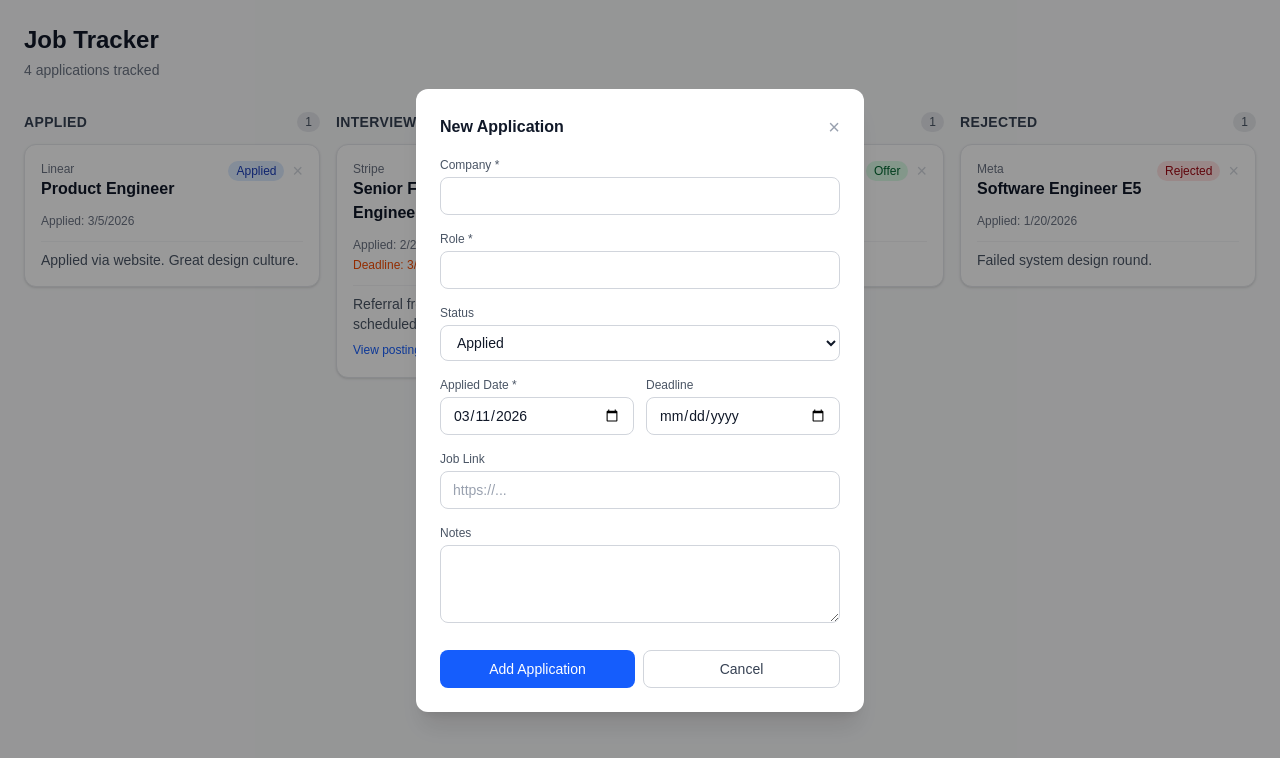
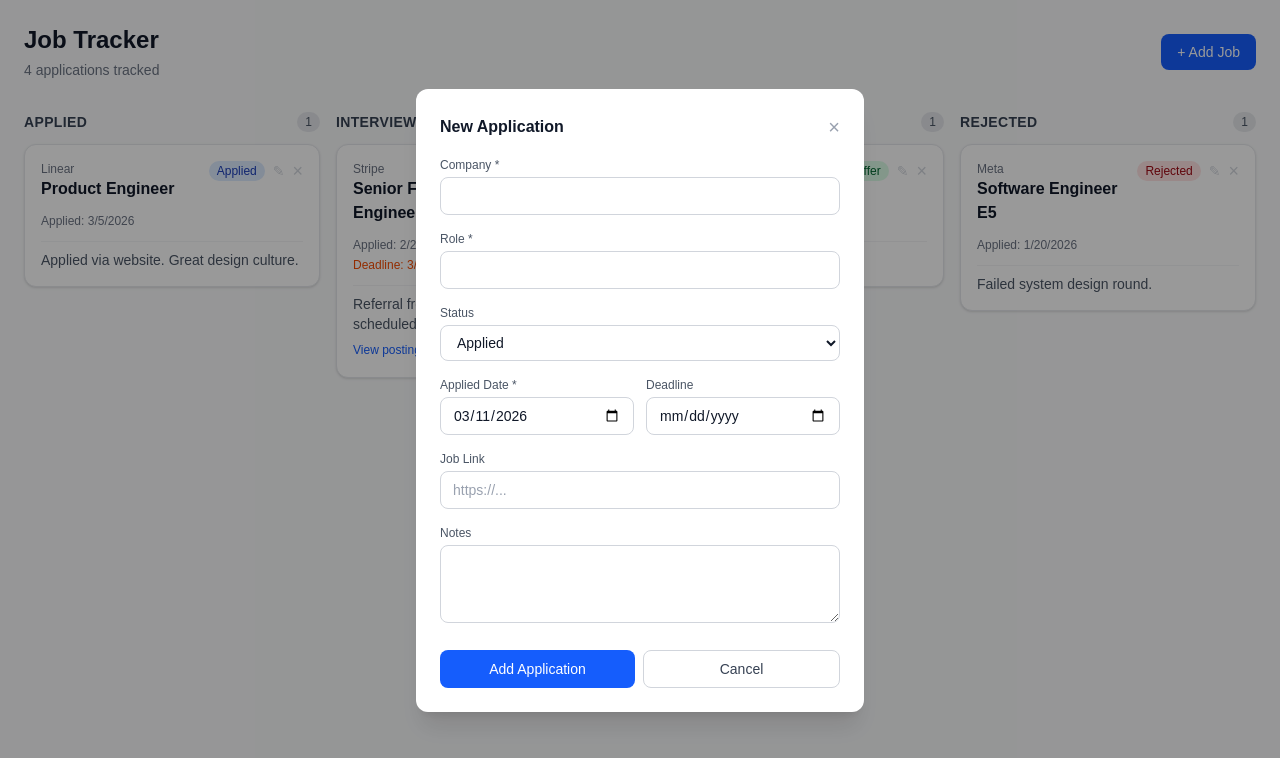
Before and after one commit to greatberser/Job-Application-Tracker, a Next.js app: page / in a window 1280 px wide. Both pictures are taken after a click on the button "+ Add Job". Shown: the top 758 px of the page. Built offline with nearby package versions, Linux system fonts and the light colour scheme.

Commit message:
add edit modal - JobFormModal handles both add and edit modes

```diff
--- a/src/components/AddJobForm.tsx
+++ b/src/components/AddJobForm.tsx
@@ -1,120 +1,20 @@
 'use client';
 
 import { useState } from 'react';
-import { useJobStore } from '@/store/jobStore';
-import { JOB_STATUSES, JobStatus } from '@/types/job';
+import JobFormModal from './JobFormModal';
 
 export default function AddJobForm() {
   const [open, setOpen] = useState(false);
-  const [form, setForm] = useState({
-    company: '',
-    role: '',
-    status: 'applied' as JobStatus,
-    appliedDate: new Date().toISOString().split('T')[0],
-    deadline: '',
-    notes: '',
-    link: '',
-  });
 
-  // ← Zustand: grab only the action we need
-  const addJob = useJobStore((state) => state.addJob);
-
-  function handleSubmit(e: React.FormEvent) {
-    e.preventDefault();
-    addJob({
-      ...form,
-      deadline: form.deadline || undefined,
-      notes: form.notes || undefined,
-      link: form.link || undefined,
-    });
-    setOpen(false);
-    setForm({
-      company: '',
-      role: '',
-      status: 'applied',
-      appliedDate: new Date().toISOString().split('T')[0],
-      deadline: '',
-      notes: '',
-      link: '',
-    });
-  }
-
-  if (!open) {
-    return (
+  return (
+    <>
       <button
         onClick={() => setOpen(true)}
         className="px-4 py-2 bg-blue-600 text-white text-sm rounded-lg hover:bg-blue-700 transition-colors"
       >
         + Add Job
       </button>
-    );
-  }
-
-  return (
-    <div className="fixed inset-0 bg-black/40 flex items-center justify-center z-50">
-      <form
-        onSubmit={handleSubmit}
-        className="bg-white rounded-xl shadow-xl p-6 w-full max-w-md space-y-4"
-      >
-        <div className="flex justify-between items-center">
-          <h2 className="font-semibold text-gray-900">New Application</h2>
-          <button type="button" onClick={() => setOpen(false)} className="text-gray-400 hover:text-gray-700 text-xl">×</button>
-        </div>
-
-        <Field label="Company *">
-          <input required value={form.company} onChange={(e) => setForm({ ...form, company: e.target.value })} className={input} />
-        </Field>
-
-        <Field label="Role *">
-          <input required value={form.role} onChange={(e) => setForm({ ...form, role: e.target.value })} className={input} />
-        </Field>
-
-        <Field label="Status">
-          <select value={form.status} onChange={(e) => setForm({ ...form, status: e.target.value as JobStatus })} className={input}>
-            {JOB_STATUSES.map((s) => (
-              <option key={s.value} value={s.value}>{s.label}</option>
-            ))}
-          </select>
-        </Field>
-
-        <div className="grid grid-cols-2 gap-3">
-          <Field label="Applied Date *">
-            <input required type="date" value={form.appliedDate} onChange={(e) => setForm({ ...form, appliedDate: e.target.value })} className={input} />
-          </Field>
-          <Field label="Deadline">
-            <input type="date" value={form.deadline} onChange={(e) => setForm({ ...form, deadline: e.target.value })} className={input} />
-          </Field>
-        </div>
-
-        <Field label="Job Link">
-          <input type="url" value={form.link} onChange={(e) => setForm({ ...form, link: e.target.value })} placeholder="https://..." className={input} />
-        </Field>
-
-        <Field label="Notes">
-          <textarea value={form.notes} onChange={(e) => setForm({ ...form, notes: e.target.value })} rows={3} className={input} />
-        </Field>
-
-        <div className="flex gap-2 pt-1">
-          <button type="submit" className="flex-1 bg-blue-600 text-white py-2 rounded-lg text-sm hover:bg-blue-700 transition-colors">
-            Add Application
-          </button>
-          <button type="button" onClick={() => setOpen(false)} className="flex-1 border border-gray-300 py-2 rounded-lg text-sm text-gray-700 hover:bg-gray-50 transition-colors">
-            Cancel
-          </button>
-        </div>
-      </form>
-    </div>
+      <JobFormModal open={open} onClose={() => setOpen(false)} />
+    </>
   );
 }
-
-// small helpers to keep JSX clean
-const input = 'w-full border border-gray-300 rounded-lg px-3 py-2 text-sm text-gray-900 placeholder:text-gray-400 focus:outline-none focus:ring-2 focus:ring-blue-500';
-
-function Field({ label, children }: { label: string; children: React.ReactNode }) {
-  return (
-    <div>
-      <label className="block text-xs font-medium text-gray-600 mb-1">{label}</label>
-      {children}
-    </div>
-  );
-}
--- a/src/components/JobCard.tsx
+++ b/src/components/JobCard.tsx
@@ -1,17 +1,18 @@
 'use client';
 
+import { useState } from 'react';
 import { Job } from '@/types/job';
 import { useJobStore } from '@/store/jobStore';
 import StatusBadge from './StatusBadge';
+import JobFormModal from './JobFormModal';
 
 interface Props {
   job: Job;
 }
 
 export default function JobCard({ job }: Props) {
-  // ← Zustand: subscribe only to the deleteJob action.
-  // This component won't re-render when other state (like jobs list) changes.
   const deleteJob = useJobStore((state) => state.deleteJob);
+  const [editing, setEditing] = useState(false);
 
   const deadlineSoon =
     job.deadline &&
@@ -27,6 +28,13 @@ export default function JobCard({ job }: Props) {
         <div className="flex items-center gap-2">
           <StatusBadge status={job.status} />
           <button
+            onClick={() => setEditing(true)}
+            className="text-gray-300 hover:text-blue-500 transition-colors text-sm leading-none"
+            aria-label="Edit job"
+          >
+            ✎
+          </button>
+          <button
             onClick={() => deleteJob(job.id)}
             className="text-gray-300 hover:text-red-500 transition-colors text-lg leading-none"
             aria-label="Delete job"
@@ -35,6 +43,8 @@ export default function JobCard({ job }: Props) {
           </button>
         </div>
       </div>
+
+      <JobFormModal open={editing} onClose={() => setEditing(false)} job={job} />
 
       <div className="mt-3 text-xs text-gray-500 space-y-1">
         <p>Applied: {new Date(job.appliedDate).toLocaleDateString()}</p>
--- /dev/null
+++ b/src/components/JobFormModal.tsx
@@ -0,0 +1,137 @@
+'use client';
+
+import { useState, useEffect } from 'react';
+import { useJobStore } from '@/store/jobStore';
+import { Job, JOB_STATUSES, JobStatus } from '@/types/job';
+
+interface Props {
+  open: boolean;
+  onClose: () => void;
+  job?: Job; // if provided → edit mode, otherwise → add mode
+}
+
+const EMPTY_FORM = {
+  company: '',
+  role: '',
+  status: 'applied' as JobStatus,
+  appliedDate: new Date().toISOString().split('T')[0],
+  deadline: '',
+  notes: '',
+  link: '',
+};
+
+export default function JobFormModal({ open, onClose, job }: Props) {
+  const addJob = useJobStore((state) => state.addJob);
+  const updateJob = useJobStore((state) => state.updateJob);
+
+  const [form, setForm] = useState(EMPTY_FORM);
+
+  // when editing, pre-fill the form with the job's current values
+  useEffect(() => {
+    if (job) {
+      setForm({
+        company: job.company,
+        role: job.role,
+        status: job.status,
+        appliedDate: job.appliedDate,
+        deadline: job.deadline ?? '',
+        notes: job.notes ?? '',
+        link: job.link ?? '',
+      });
+    } else {
+      setForm(EMPTY_FORM);
+    }
+  }, [job, open]);
+
+  if (!open) return null;
+
+  const isEditing = !!job;
+
+  function handleSubmit(e: React.FormEvent) {
+    e.preventDefault();
+    const data = {
+      ...form,
+      deadline: form.deadline || undefined,
+      notes: form.notes || undefined,
+      link: form.link || undefined,
+    };
+
+    if (isEditing) {
+      updateJob(job.id, data);
+    } else {
+      addJob(data);
+    }
+    onClose();
+  }
+
+  return (
+    <div className="fixed inset-0 bg-black/40 flex items-center justify-center z-50">
+      <form
+        onSubmit={handleSubmit}
+        className="bg-white rounded-xl shadow-xl p-6 w-full max-w-md space-y-4"
+      >
+        <div className="flex justify-between items-center">
+          <h2 className="font-semibold text-gray-900">
+            {isEditing ? 'Edit Application' : 'New Application'}
+          </h2>
+          <button type="button" onClick={onClose} className="text-gray-400 hover:text-gray-700 text-xl">
+            ×
+          </button>
+        </div>
+
+        <Field label="Company *">
+          <input required value={form.company} onChange={(e) => setForm({ ...form, company: e.target.value })} className={input} />
+        </Field>
+
+        <Field label="Role *">
+          <input required value={form.role} onChange={(e) => setForm({ ...form, role: e.target.value })} className={input} />
+        </Field>
+
+        <Field label="Status">
+          <select value={form.status} onChange={(e) => setForm({ ...form, status: e.target.value as JobStatus })} className={input}>
+            {JOB_STATUSES.map((s) => (
+              <option key={s.value} value={s.value}>{s.label}</option>
+            ))}
+          </select>
+        </Field>
+
+        <div className="grid grid-cols-2 gap-3">
+          <Field label="Applied Date *">
+            <input required type="date" value={form.appliedDate} onChange={(e) => setForm({ ...form, appliedDate: e.target.value })} className={input} />
+          </Field>
+          <Field label="Deadline">
+            <input type="date" value={form.deadline} onChange={(e) => setForm({ ...form, deadline: e.target.value })} className={input} />
+          </Field>
+        </div>
+
+        <Field label="Job Link">
+          <input type="url" value={form.link} onChange={(e) => setForm({ ...form, link: e.target.value })} placeholder="https://..." className={input} />
+        </Field>
+
+        <Field label="Notes">
+          <textarea value={form.notes} onChange={(e) => setForm({ ...form, notes: e.target.value })} rows={3} className={input} />
+        </Field>
+
+        <div className="flex gap-2 pt-1">
+          <button type="submit" className="flex-1 bg-blue-600 text-white py-2 rounded-lg text-sm hover:bg-blue-700 transition-colors">
+            {isEditing ? 'Save Changes' : 'Add Application'}
+          </button>
+          <button type="button" onClick={onClose} className="flex-1 border border-gray-300 py-2 rounded-lg text-sm text-gray-700 hover:bg-gray-50 transition-colors">
+            Cancel
+          </button>
+        </div>
+      </form>
+    </div>
+  );
+}
+
+const input = 'w-full border border-gray-300 rounded-lg px-3 py-2 text-sm text-gray-900 placeholder:text-gray-400 focus:outline-none focus:ring-2 focus:ring-blue-500';
+
+function Field({ label, children }: { label: string; children: React.ReactNode }) {
+  return (
+    <div>
+      <label className="block text-xs font-medium text-gray-600 mb-1">{label}</label>
+      {children}
+    </div>
+  );
+}
```
